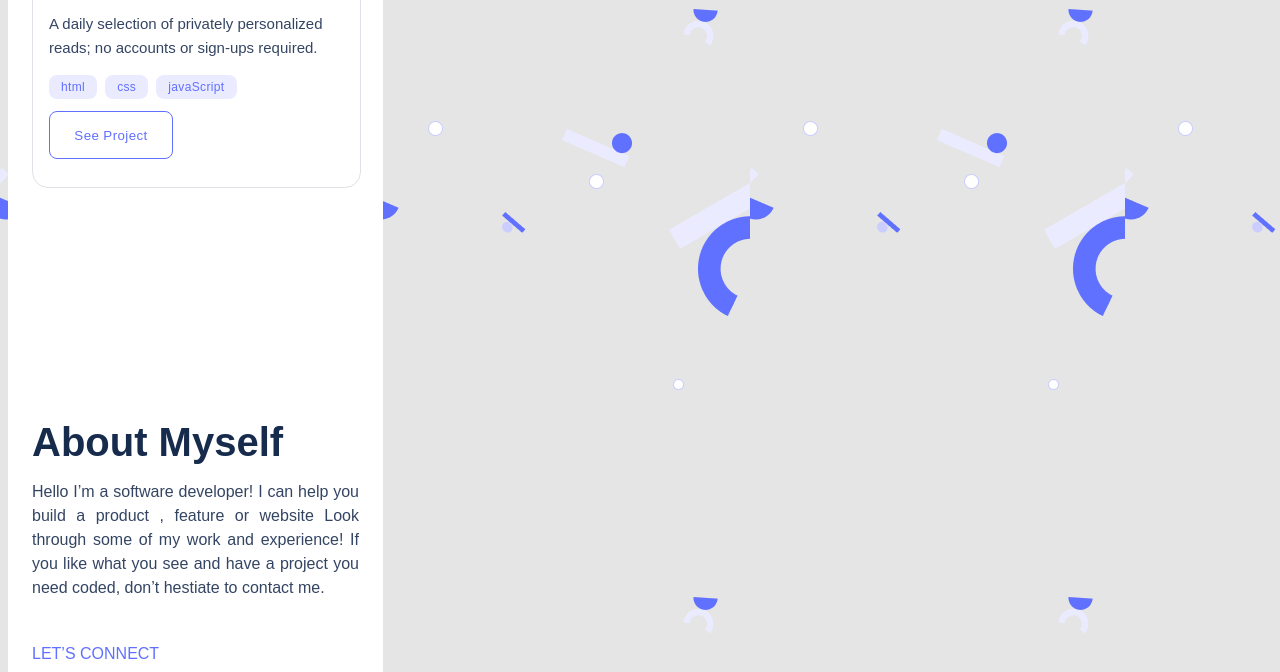
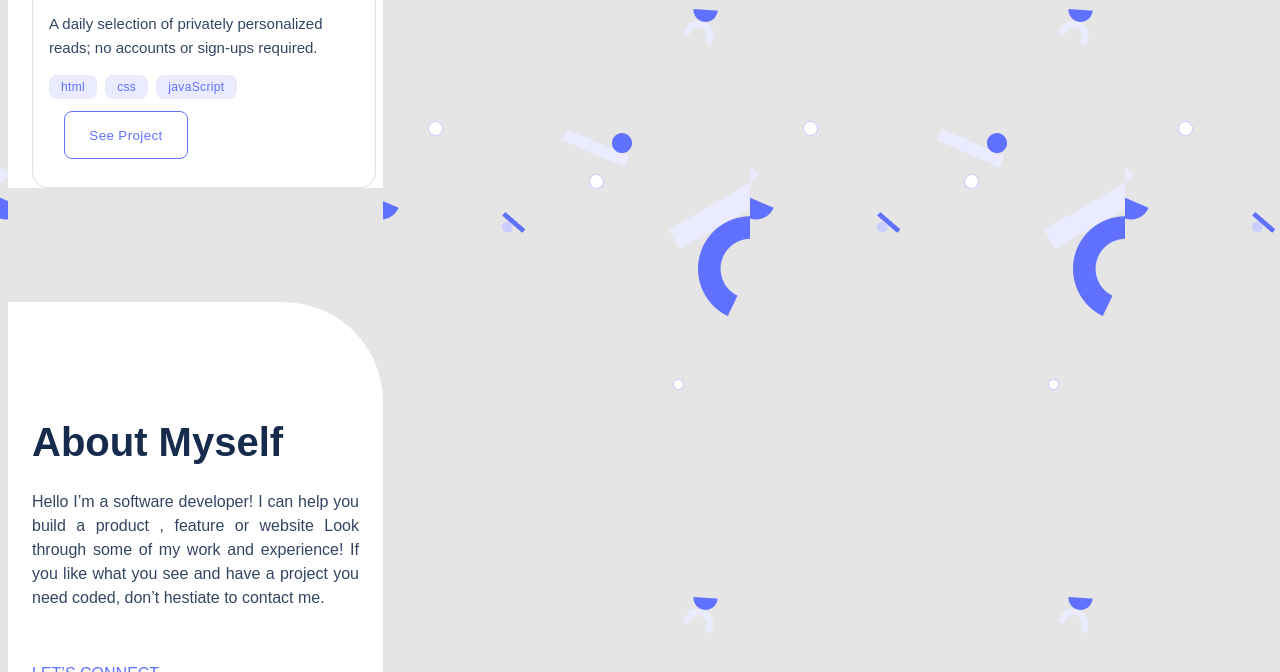
Before and after one commit to Jonathan-kiprono/Hello, a website: page index.html in a window 1280 px wide. Shown: the part 2184-2856 px from the top of the page. Drawn offline with Linux system fonts and the light colour scheme.

Commit message:
style.css

```diff
--- a/style.css
+++ b/style.css
@@ -1,5 +1,5 @@
 body {
-  background: #e5e5e5;
+  background-color: #e5e5e5;
   background-image: url(./hello/images/header-shapes.png);
   width: 375px;
 }
@@ -261,6 +261,7 @@ a:hover {
   height: 72px;
   display: flex;
   align-items: center;
+  padding-left: 15px;
 }
 
 .see-project button {
@@ -286,9 +287,15 @@ a:hover {
   margin-top: 114px;
 }
 
+.main {
+  background-image: url(./images/Base\ about\ my\ self.png);
+  background-color: #e5e5e5;
+}
+
 .about-myself > * {
   margin-left: 24px;
   margin-right: 24px;
+  padding-bottom: 10px;
 }
 
 .about {
```
